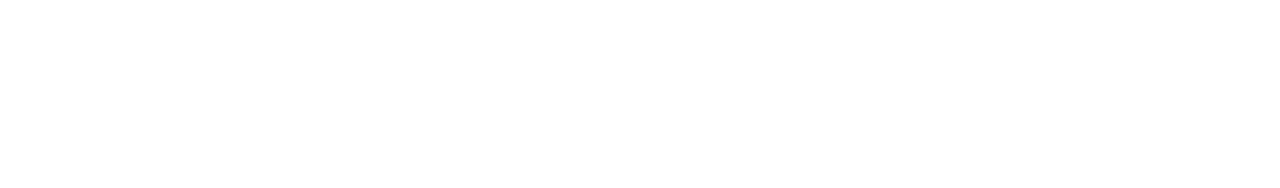
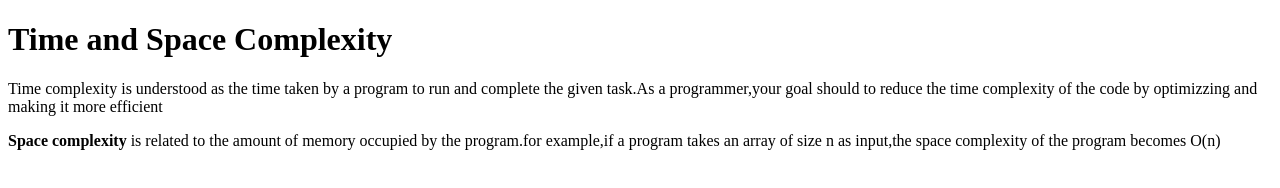
Before and after one commit to acciojob/time-and-space-complexity-shalanubale, a website: page main.html in a window 1280 px wide. Drawn offline with Linux system fonts and the light colour scheme.

Commit message:
created a submission

```diff
--- a/main.html
+++ b/main.html
@@ -10,7 +10,7 @@
 	<!-- the entire body must be written by student -->
     <script type="text/javascript" src="./script.js">
 </script>
-
-</body>
-
+<h1>Time and Space Complexity</h1>
+	<p>Time complexity is understood as the time taken by a program to run and complete the given task.As a programmer,your goal should to reduce the time complexity of the code by optimizzing and making it more efficient</p>
+	<p><b>Space complexity</b> is related to the amount of memory occupied by the program.for example,if a program takes an array of size n as input,the space complexity of the program becomes O(n)</p>
 </html>
```
